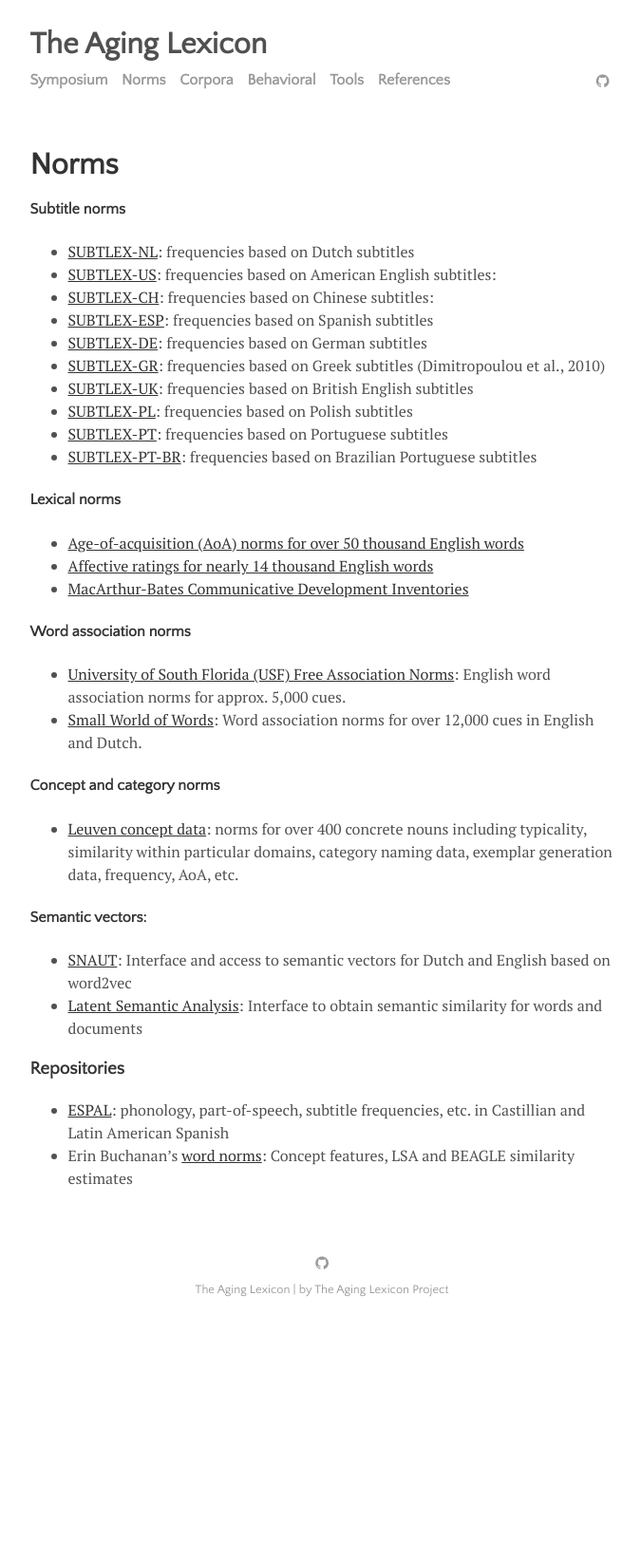
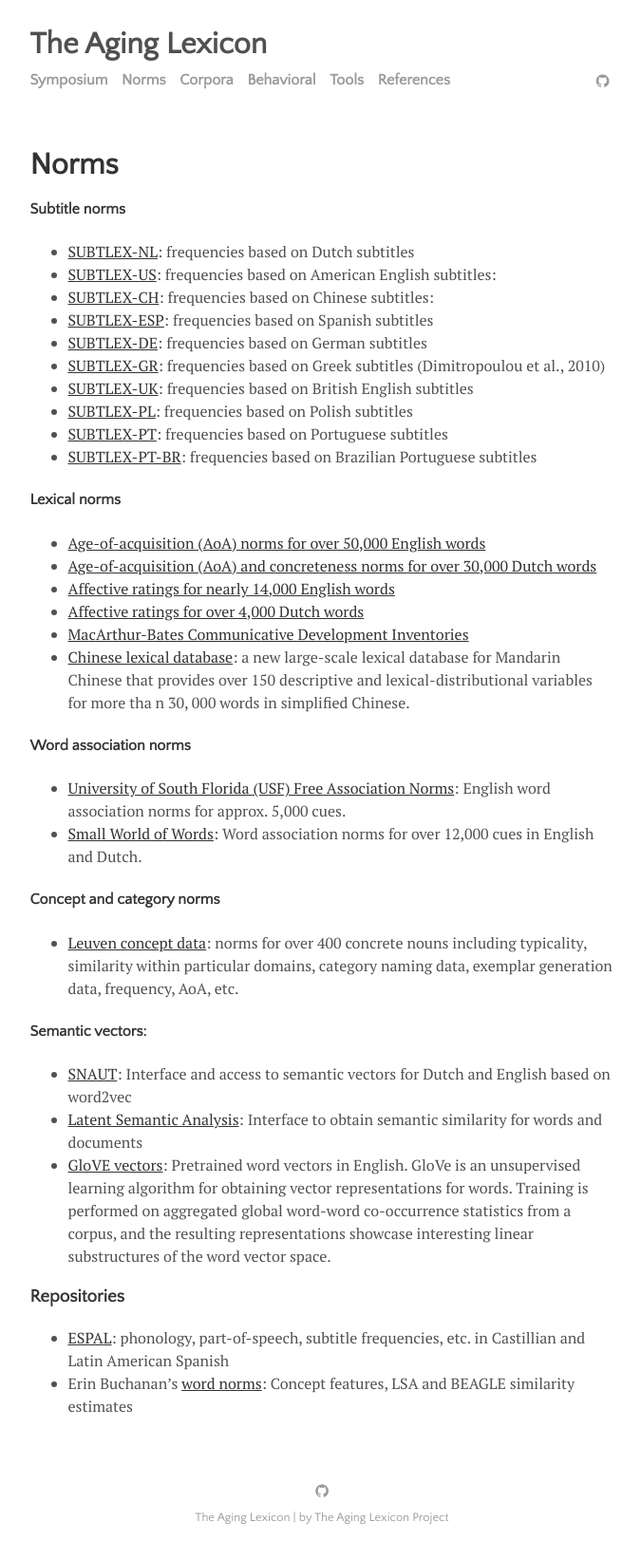
Before and after one commit to aginglexicon/aginglexicon.github.io, a Jekyll site: the page built from menu/norms.md, in a window 1280 px wide. Shown: the whole page at 95% size, without its empty margins (301-976 px from the left). Built offline with Jekyll 4.4.1, drawn with Linux system fonts in a browser that asks for light colours; before the commit the page ends 1402 px from its top, so only the background shows below that.

Commit message:
Update norms.md

```diff
--- a/menu/norms.md
+++ b/menu/norms.md
@@ -17,9 +17,12 @@
 
 
 #### Lexical norms
-- [Age-of-acquisition (AoA) norms for over 50 thousand English words](http://crr.ugent.be/archives/806)
-- [Affective ratings for nearly 14 thousand English words](http://crr.ugent.be/archives/1003)
+- [Age-of-acquisition (AoA) norms for over 50,000 English words](http://crr.ugent.be/archives/806)
+- [Age-of-acquisition (AoA) and concreteness norms for over 30,000 Dutch words](http://crr.ugent.be/archives/1602)
+- [Affective ratings for nearly 14,000 English words](http://crr.ugent.be/archives/1003)
+- [Affective ratings for over 4,000 Dutch words](http://crr.ugent.be/archives/878)
 - [MacArthur-Bates Communicative Development Inventories](https://langcog.stanford.edu/papers_new/frank-2016-jcl.pdf)
+- [Chinese lexical database](http://www.chineselexicaldatabase.com/): a new large-scale lexical database for Mandarin Chinese that provides over 150 descriptive and lexical-distributional variables for more tha n 30, 000 words in simplified Chinese.
 
 #### Word association norms
 - [University of South Florida (USF) Free Association Norms](http://w3.usf.edu/FreeAssociation/): English word association norms for approx. 5,000 cues.
@@ -31,6 +34,7 @@
 #### Semantic vectors:
 - [SNAUT](http://meshugga.ugent.be/snaut/): Interface and access to semantic vectors for Dutch and English based on word2vec
 - [Latent Semantic Analysis](http://lsa.colorado.edu/): Interface to obtain semantic similarity for words and documents
+- [GloVE vectors](https://nlp.stanford.edu/projects/glove/): Pretrained word vectors in English. GloVe is an unsupervised learning algorithm for obtaining vector representations for words. Training is performed on aggregated global word-word co-occurrence statistics from a corpus, and the resulting representations showcase interesting linear substructures of the word vector space.
 
 ### Repositories
 - [ESPAL](bcbl.eu/databases/espal/): phonology, part-of-speech, subtitle frequencies, etc. in Castillian and Latin American Spanish
```
